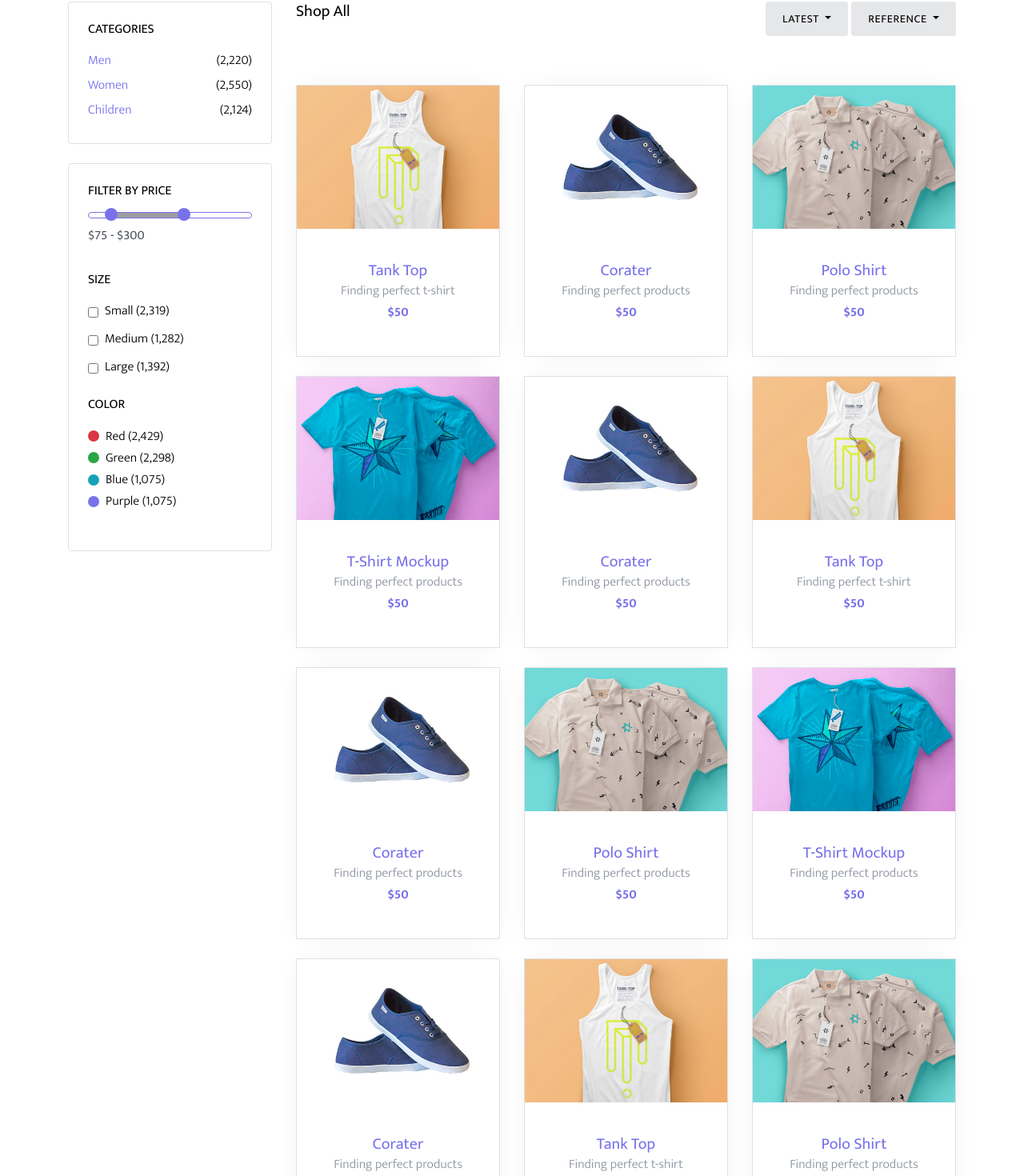
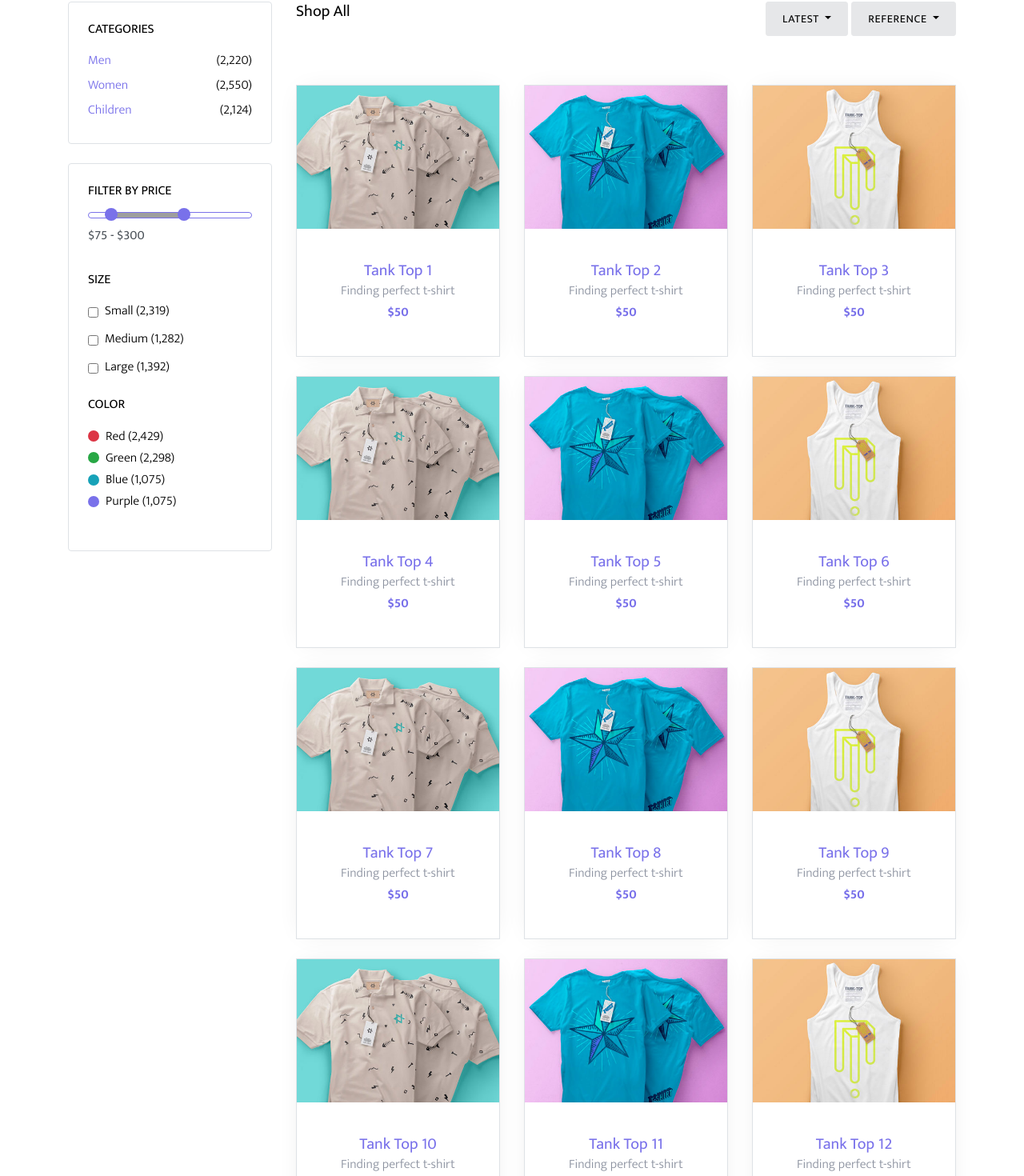
Before and after one commit to skkuse/2019spring_41class_team6, a Vue app: page /shop in a window 1280 px wide. Shown: the part 327-1797 px from the top of the page at 80% size. Built offline with nearby package versions, Linux system fonts and the light colour scheme; grey boxes are pictures that could not be loaded.

Commit message:
change shop page iteration to v-for
Signed-off-by: seventeen <powdragon1@gmail.com>

```diff
--- a/src/views/Shop.vue
+++ b/src/views/Shop.vue
@@ -66,209 +66,26 @@
               </div>
             </div>
             <div class="row mb-5">
-              <div class="col-sm-6 col-lg-4 mb-4" data-aos="fade-up">
+              <div
+                v-for="n in 12"
+                :key="n"
+                class="col-sm-6 col-lg-4 mb-4"
+                data-aos="fade-up"
+              >
                 <div class="block-4 text-center border">
                   <figure class="block-4-image">
                     <a href="shop-single.html"
                       ><img
-                        src="images/cloth_1.jpg"
+                        :src="'images/cloth_' + ((n % 3) + 1) + '.jpg'"
                         alt="Image placeholder"
                         class="img-fluid"
                     /></a>
                   </figure>
                   <div class="block-4-text p-4">
-                    <h3><a href="shop-single.html">Tank Top</a></h3>
+                    <h3>
+                      <a href="shop-single.html">Tank Top {{ n }}</a>
+                    </h3>
                     <p class="mb-0">Finding perfect t-shirt</p>
-                    <p class="text-primary font-weight-bold">$50</p>
-                  </div>
-                </div>
-              </div>
-              <div class="col-sm-6 col-lg-4 mb-4" data-aos="fade-up">
-                <div class="block-4 text-center border">
-                  <figure class="block-4-image">
-                    <a href="shop-single.html"
-                      ><img
-                        src="images/shoe_1.jpg"
-                        alt="Image placeholder"
-                        class="img-fluid"
-                    /></a>
-                  </figure>
-                  <div class="block-4-text p-4">
-                    <h3><a href="shop-single.html">Corater</a></h3>
-                    <p class="mb-0">Finding perfect products</p>
-                    <p class="text-primary font-weight-bold">$50</p>
-                  </div>
-                </div>
-              </div>
-              <div class="col-sm-6 col-lg-4 mb-4" data-aos="fade-up">
-                <div class="block-4 text-center border">
-                  <figure class="block-4-image">
-                    <a href="shop-single.html"
-                      ><img
-                        src="images/cloth_2.jpg"
-                        alt="Image placeholder"
-                        class="img-fluid"
-                    /></a>
-                  </figure>
-                  <div class="block-4-text p-4">
-                    <h3><a href="shop-single.html">Polo Shirt</a></h3>
-                    <p class="mb-0">Finding perfect products</p>
-                    <p class="text-primary font-weight-bold">$50</p>
-                  </div>
-                </div>
-              </div>
-
-              <div class="col-sm-6 col-lg-4 mb-4" data-aos="fade-up">
-                <div class="block-4 text-center border">
-                  <figure class="block-4-image">
-                    <a href="shop-single.html"
-                      ><img
-                        src="images/cloth_3.jpg"
-                        alt="Image placeholder"
-                        class="img-fluid"
-                    /></a>
-                  </figure>
-                  <div class="block-4-text p-4">
-                    <h3><a href="shop-single.html">T-Shirt Mockup</a></h3>
-                    <p class="mb-0">Finding perfect products</p>
-                    <p class="text-primary font-weight-bold">$50</p>
-                  </div>
-                </div>
-              </div>
-              <div class="col-sm-6 col-lg-4 mb-4" data-aos="fade-up">
-                <div class="block-4 text-center border">
-                  <figure class="block-4-image">
-                    <a href="shop-single.html"
-                      ><img
-                        src="images/shoe_1.jpg"
-                        alt="Image placeholder"
-                        class="img-fluid"
-                    /></a>
-                  </figure>
-                  <div class="block-4-text p-4">
-                    <h3><a href="shop-single.html">Corater</a></h3>
-                    <p class="mb-0">Finding perfect products</p>
-                    <p class="text-primary font-weight-bold">$50</p>
-                  </div>
-                </div>
-              </div>
-              <div class="col-sm-6 col-lg-4 mb-4" data-aos="fade-up">
-                <div class="block-4 text-center border">
-                  <figure class="block-4-image">
-                    <a href="shop-single.html"
-                      ><img
-                        src="images/cloth_1.jpg"
-                        alt="Image placeholder"
-                        class="img-fluid"
-                    /></a>
-                  </figure>
-                  <div class="block-4-text p-4">
-                    <h3><a href="shop-single.html">Tank Top</a></h3>
-                    <p class="mb-0">Finding perfect t-shirt</p>
-                    <p class="text-primary font-weight-bold">$50</p>
-                  </div>
-                </div>
-              </div>
-              <div class="col-sm-6 col-lg-4 mb-4" data-aos="fade-up">
-                <div class="block-4 text-center border">
-                  <figure class="block-4-image">
-                    <a href="shop-single.html"
-                      ><img
-                        src="images/shoe_1.jpg"
-                        alt="Image placeholder"
-                        class="img-fluid"
-                    /></a>
-                  </figure>
-                  <div class="block-4-text p-4">
-                    <h3><a href="shop-single.html">Corater</a></h3>
-                    <p class="mb-0">Finding perfect products</p>
-                    <p class="text-primary font-weight-bold">$50</p>
-                  </div>
-                </div>
-              </div>
-              <div class="col-sm-6 col-lg-4 mb-4" data-aos="fade-up">
-                <div class="block-4 text-center border">
-                  <figure class="block-4-image">
-                    <a href="shop-single.html"
-                      ><img
-                        src="images/cloth_2.jpg"
-                        alt="Image placeholder"
-                        class="img-fluid"
-                    /></a>
-                  </figure>
-                  <div class="block-4-text p-4">
-                    <h3><a href="shop-single.html">Polo Shirt</a></h3>
-                    <p class="mb-0">Finding perfect products</p>
-                    <p class="text-primary font-weight-bold">$50</p>
-                  </div>
-                </div>
-              </div>
-
-              <div class="col-sm-6 col-lg-4 mb-4" data-aos="fade-up">
-                <div class="block-4 text-center border">
-                  <figure class="block-4-image">
-                    <a href="shop-single.html"
-                      ><img
-                        src="images/cloth_3.jpg"
-                        alt="Image placeholder"
-                        class="img-fluid"
-                    /></a>
-                  </figure>
-                  <div class="block-4-text p-4">
-                    <h3><a href="shop-single.html">T-Shirt Mockup</a></h3>
-                    <p class="mb-0">Finding perfect products</p>
-                    <p class="text-primary font-weight-bold">$50</p>
-                  </div>
-                </div>
-              </div>
-              <div class="col-sm-6 col-lg-4 mb-4" data-aos="fade-up">
-                <div class="block-4 text-center border">
-                  <figure class="block-4-image">
-                    <a href="shop-single.html"
-                      ><img
-                        src="images/shoe_1.jpg"
-                        alt="Image placeholder"
-                        class="img-fluid"
-                    /></a>
-                  </figure>
-                  <div class="block-4-text p-4">
-                    <h3><a href="shop-single.html">Corater</a></h3>
-                    <p class="mb-0">Finding perfect products</p>
-                    <p class="text-primary font-weight-bold">$50</p>
-                  </div>
-                </div>
-              </div>
-              <div class="col-sm-6 col-lg-4 mb-4" data-aos="fade-up">
-                <div class="block-4 text-center border">
-                  <figure class="block-4-image">
-                    <a href="shop-single.html"
-                      ><img
-                        src="images/cloth_1.jpg"
-                        alt="Image placeholder"
-                        class="img-fluid"
-                    /></a>
-                  </figure>
-                  <div class="block-4-text p-4">
-                    <h3><a href="shop-single.html">Tank Top</a></h3>
-                    <p class="mb-0">Finding perfect t-shirt</p>
-                    <p class="text-primary font-weight-bold">$50</p>
-                  </div>
-                </div>
-              </div>
-
-              <div class="col-sm-6 col-lg-4 mb-4" data-aos="fade-up">
-                <div class="block-4 text-center border">
-                  <figure class="block-4-image">
-                    <a href="shop-single.html"
-                      ><img
-                        src="images/cloth_2.jpg"
-                        alt="Image placeholder"
-                        class="img-fluid"
-                    /></a>
-                  </figure>
-                  <div class="block-4-text p-4">
-                    <h3><a href="shop-single.html">Polo Shirt</a></h3>
-                    <p class="mb-0">Finding perfect products</p>
                     <p class="text-primary font-weight-bold">$50</p>
                   </div>
                 </div>
```
